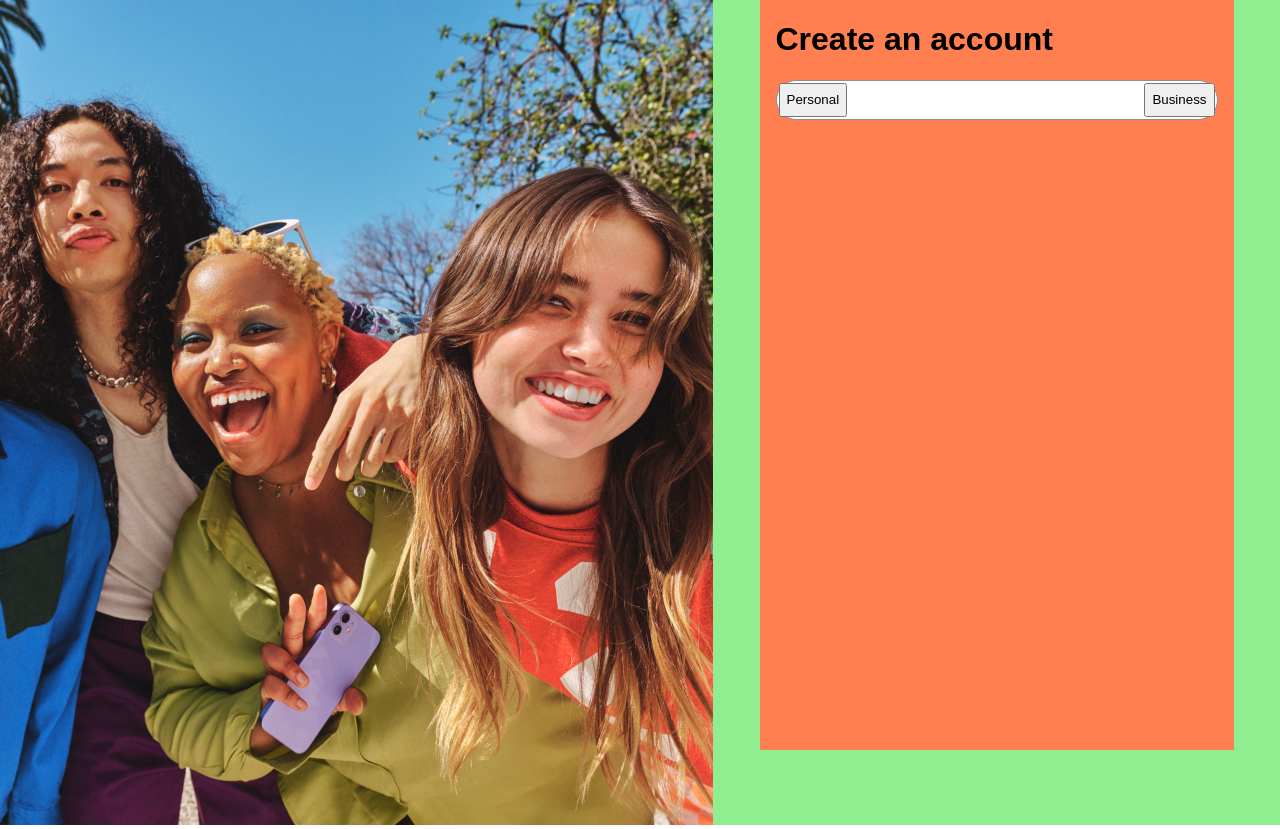
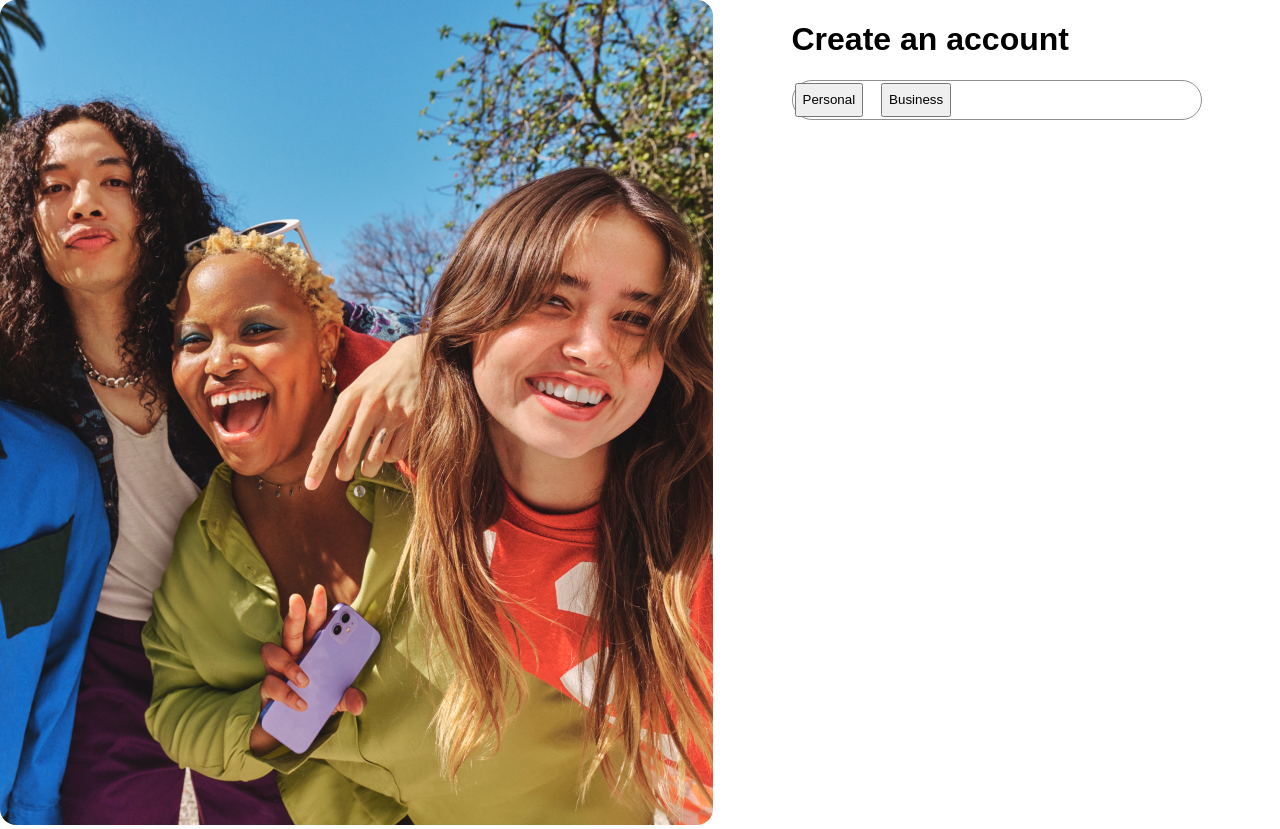
Before and after one commit to cybodt/login-form-ebay, a React (Vite) app: page /createaccount in a window 1280 px wide. Built offline with nearby package versions, Linux system fonts and the light colour scheme.

Commit message:
share code on github

```diff
--- a/src/components/CreateAccount.css
+++ b/src/components/CreateAccount.css
@@ -2,8 +2,7 @@
   .create-account {
     width: 1584px;
     display: flex;
-    /* margin: auto; */
-    background-color: lightgreen;
+    margin: auto;
   }
 }
 
@@ -11,20 +10,16 @@
   .create-account {
     display: flex;
     margin: auto;
-    background-color: lightgreen
   }
 }
 
 .create-account__image {
-  width: 713px;
-  height: 825px;
-  background-color: lightblue;
-}
-
-.create-account__image>img {
-  width: 100%;
-  height: 100%;
-  object-fit: cover;
+  width: auto;
+  height: auto;
+  display: flex;
+  border-radius: 16px;
+  overflow: hidden;
+  z-index: 1;
 }
 
 .create-account__container {
@@ -32,19 +27,18 @@
   height: 750px;
   margin: 0 auto;
   padding: 0 16px;
-  background-color: coral;
+  box-sizing: border-box;
 }
 
 .create-account__choose-type {
   width: 100%;
   height: 40px;
   display: flex;
-  justify-content: space-between;
+  margin-bottom: 16px;
   padding: 2px;
-  gap: 8px;
+  gap: 18px;
   box-sizing: border-box;
   border: 1px solid #8f8f8f;
   border-radius: 24px;
-  margin-bottom: 16px;
   background-color: #fff;
 }
```
